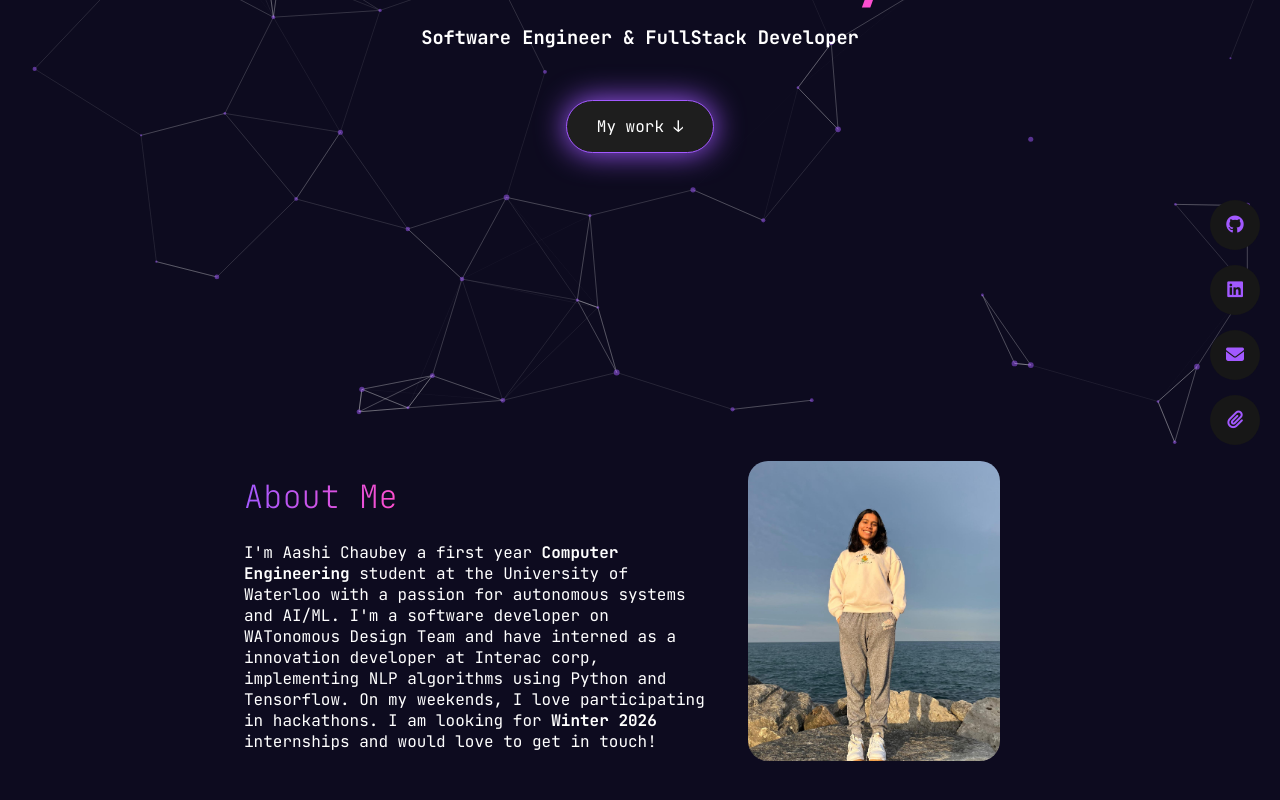
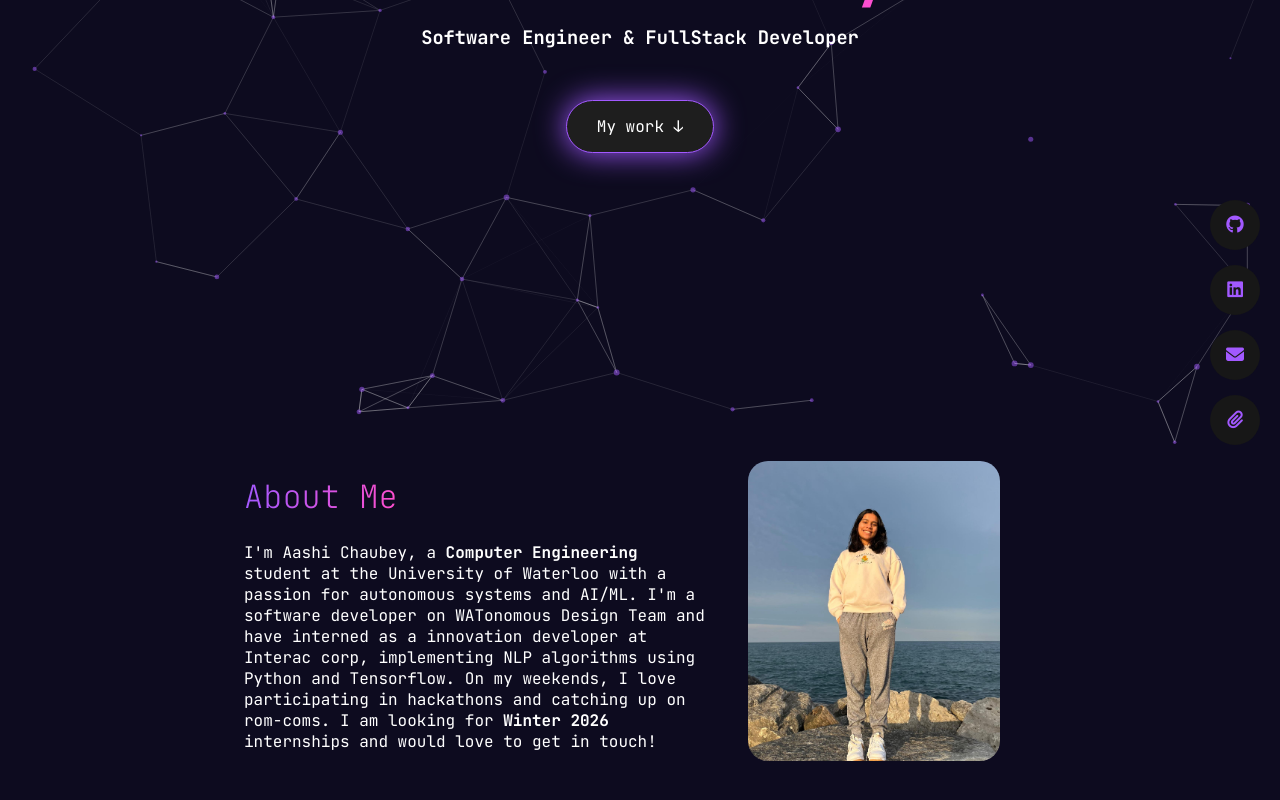
Before and after one commit to ashcash63/personal-website, a React (Create React App) app: page / in a window 1280 px wide. Shown: the part 320-1120 px from the top of the page. Built offline with nearby package versions, Linux system fonts and the light colour scheme.

Commit message:
minor edits

```diff
--- a/src/About.js
+++ b/src/About.js
@@ -36,11 +36,11 @@ const About = () => {
             <div className = "about-content">
                 <div ref= {textRef} className = "about-text">
                 <h2><span className = "gradient-text">About Me</span></h2>
-                <p>I'm Aashi Chaubey a first year <strong>Computer Engineering</strong> student at the
+                <p>I'm Aashi Chaubey, a <strong>Computer Engineering</strong> student at the
                 University of Waterloo with a passion for autonomous systems and AI/ML.
                 I'm a software developer on WATonomous Design Team and have interned as a
                 innovation developer at Interac corp, implementing NLP algorithms using Python
-                and Tensorflow. On my weekends, I love participating in hackathons. I am looking
+                and Tensorflow. On my weekends, I love participating in hackathons and catching up on rom-coms. I am looking
                 for <strong>Winter 2026</strong> internships and would love to get in touch!</p>
                 </div>
                 <div ref= {imageRef} className = "about-image">
--- a/src/Hero.css
+++ b/src/Hero.css
@@ -47,7 +47,7 @@
     text-align: center;
     padding-bottom: 50px;
     padding-top: 10px;
-    animation: fadeIn 0.8s ease-out forwards;
+    animation: fadeIn 2s ease-out forwards;
 }
 .gradient-text {
     background: linear-gradient(90deg, var(--color-purple), var(--color-pink));
```
